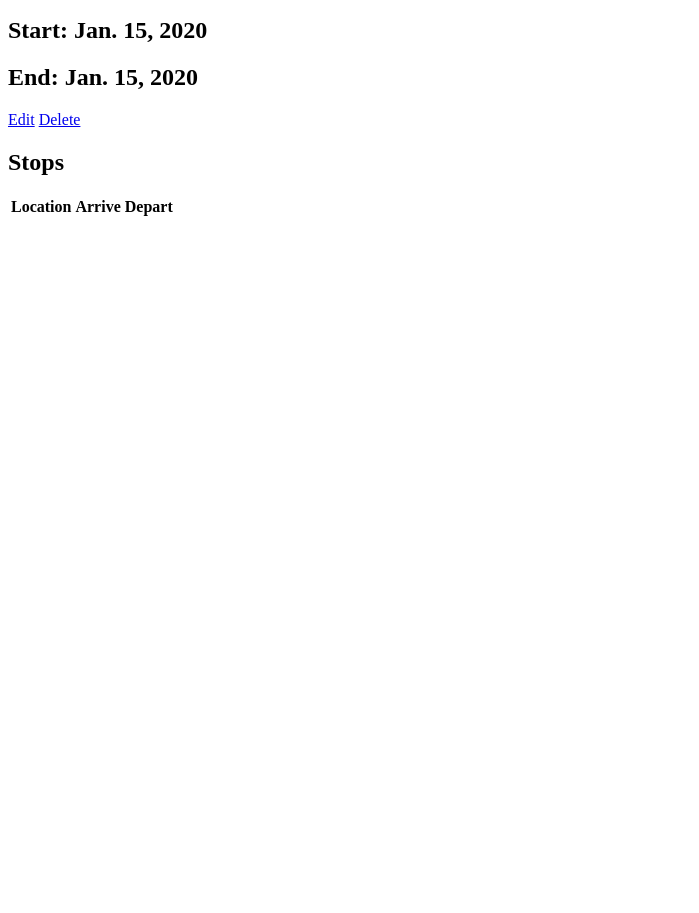
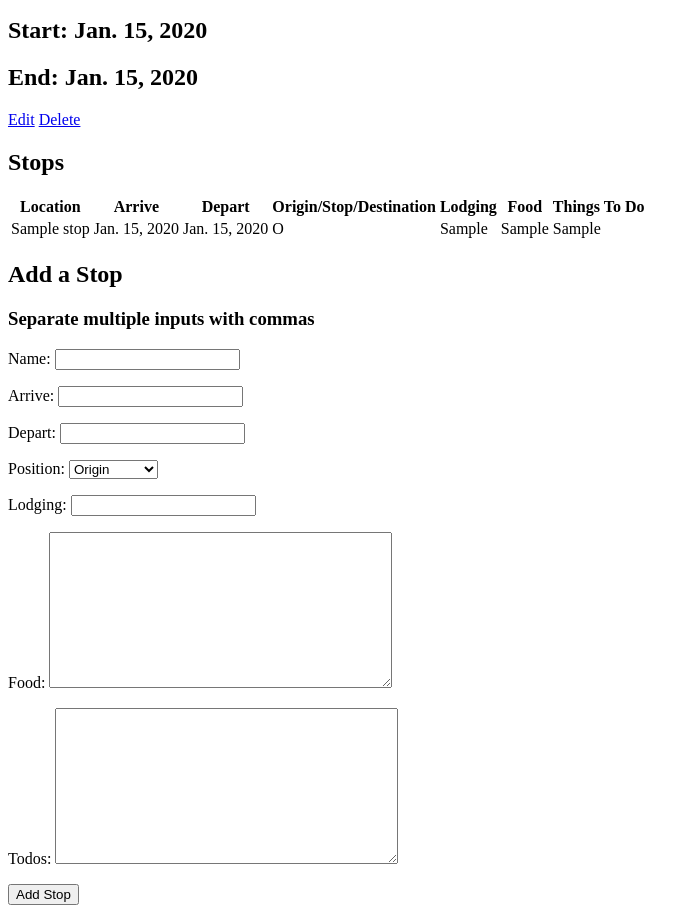
Before and after one commit to kmcabano/roadtripper, a Django app: page /trips/1/ in a window 1280 px wide. Shown: the part 146-1059 px from the top of the page, without its empty margins (0-699 px from the left). Before the commit the page ends 362 px from the top, so only its background shows below. Run offline with Django 3.2, Linux system fonts and the light colour scheme; tables that the repository leaves empty hold one stand-in row (values such as "Sample post"); data that the repository does not hold is empty.

Commit message:
configuring stop display

```diff
--- /dev/null
+++ b/main_app/forms.py
@@ -0,0 +1,7 @@
+from django.forms import ModelForm
+from .models import Stop
+
+class StopForm(ModelForm):
+  class Meta:
+    model = Stop
+    fields = ['name', 'arrive', 'depart', 'position', 'lodging', 'food', 'todos']
--- a/main_app/models.py
+++ b/main_app/models.py
@@ -1,7 +1,9 @@
+from typing import Text
 from django.contrib.postgres.fields import ArrayField
 from django.db import models
 from django.contrib.auth.models import User
 from datetime import date
+from django.db.models.fields import TextField
 from django.urls import reverse
 
 POSITIONS = (
@@ -32,10 +34,10 @@ class Stop(models.Model):
     default = POSITIONS[1][1]
   )
   lodging = models.CharField(max_length=100, null=True, blank=True)
-  food = ArrayField(models.CharField(max_length=200), null=True, blank=True)
-  todos = ArrayField(models.CharField(max_length=200, null=True, blank=True))
+  food = TextField(max_length=500)
+  todos = TextField(max_length=2000)
 
   trip = models.ForeignKey(Trip, on_delete=models.CASCADE)
 
-  # def __str__(self):
-  #     return f"{self.get_position_display()}"
+  def __str__(self):
+      return self.name
--- a/main_app/templates/trips/detail.html
+++ b/main_app/templates/trips/detail.html
@@ -27,7 +27,10 @@
     <h2 class="stops-title">Stops</h2>
     <table>
       <thead>
-        <tr><th>Location</th><th>Arrive</th><th>Depart</th></tr>
+        <tr><th>Location</th><th>Arrive</th><th>Depart</th><th>Origin/Stop/Destination</th>
+        <th>Lodging</th>
+        <th>Food</th>
+        <th>Things To Do</th></tr>
       </thead>
       <tbody>
         {% for stop in trip.stop_set.all %}
@@ -35,11 +38,28 @@
             <td>{{stop.name}}</td>
             <td>{{stop.arrive}}</td>
             <td>{{stop.depart}}</td>
+            <td>{{stop.position}}</td>
+            <td>{{stop.lodging}}</td>
+            <td>{{stop.food}}</td>
+            <td>{{stop.todos}}</td>
           </tr>
         {% endfor %}
       </tbody>
     </table>
   </section>
+  <section class"add-stops">
+  <h2>Add a Stop</h2>
+  <h3>Separate multiple inputs with commas</h3>
+    <form
+      action="{% url 'add_stop' trip.id %}"
+      method="post"
+      class="subsection-content"
+    >
+      {% csrf_token %}
+      {{ stop_form.as_p }}
+      <button type="submit" class="btn submit">Add Stop</button>
+    </form>
+  </section>
 </div>
 
 {% endblock %}
--- a/main_app/urls.py
+++ b/main_app/urls.py
@@ -7,5 +7,6 @@ urlpatterns = [
   path('trips/<int:trip_id>/', views.trips_detail, name='trips_detail'),
   path('trips/create/', views.TripCreate.as_view(), name='trips_create'),
   path('trips/<int:pk>/update/', views.TripUpdate.as_view(), name='trips_update'),
-  path('trips/<int:pk>/delete/', views.TripDelete.as_view(), name='trips_delete')
+  path('trips/<int:pk>/delete/', views.TripDelete.as_view(), name='trips_delete'),
+  path('trips/<int:trip_id>/add_stop/', views.add_stop, name='add_stop')
 ]
--- a/main_app/views.py
+++ b/main_app/views.py
@@ -1,7 +1,8 @@
-from django.shortcuts import render
+from django.shortcuts import render, redirect
 from django.contrib.auth.views import LoginView
 from django.views.generic.edit import CreateView, UpdateView, DeleteView
 from .models import Trip
+from .forms import StopForm
 
 # Create your views here.
 def home(request):
@@ -13,7 +14,16 @@ def trips_index(request):
 
 def trips_detail(request, trip_id):
   trip = Trip.objects.get(id=trip_id)
-  return render(request, 'trips/detail.html', { 'trip': trip })
+  stop_form = StopForm()
+  return render(request, 'trips/detail.html', { 'trip': trip, 'stop_form': stop_form })
+
+def add_stop(request, trip_id):
+  form = StopForm(request.POST)
+  if form.is_valid():
+    new_stop = form.save(commit=False)
+    new_stop.trip_id = trip_id
+    new_stop.save()
+  return redirect('trips_detail', trip_id=trip_id)
 
 class TripCreate(CreateView):
   model = Trip
```
Also changed, not shown: main_app/migrations/0008_alter_stop_food.py (added), main_app/migrations/0009_auto_20211129_1615.py (added).
